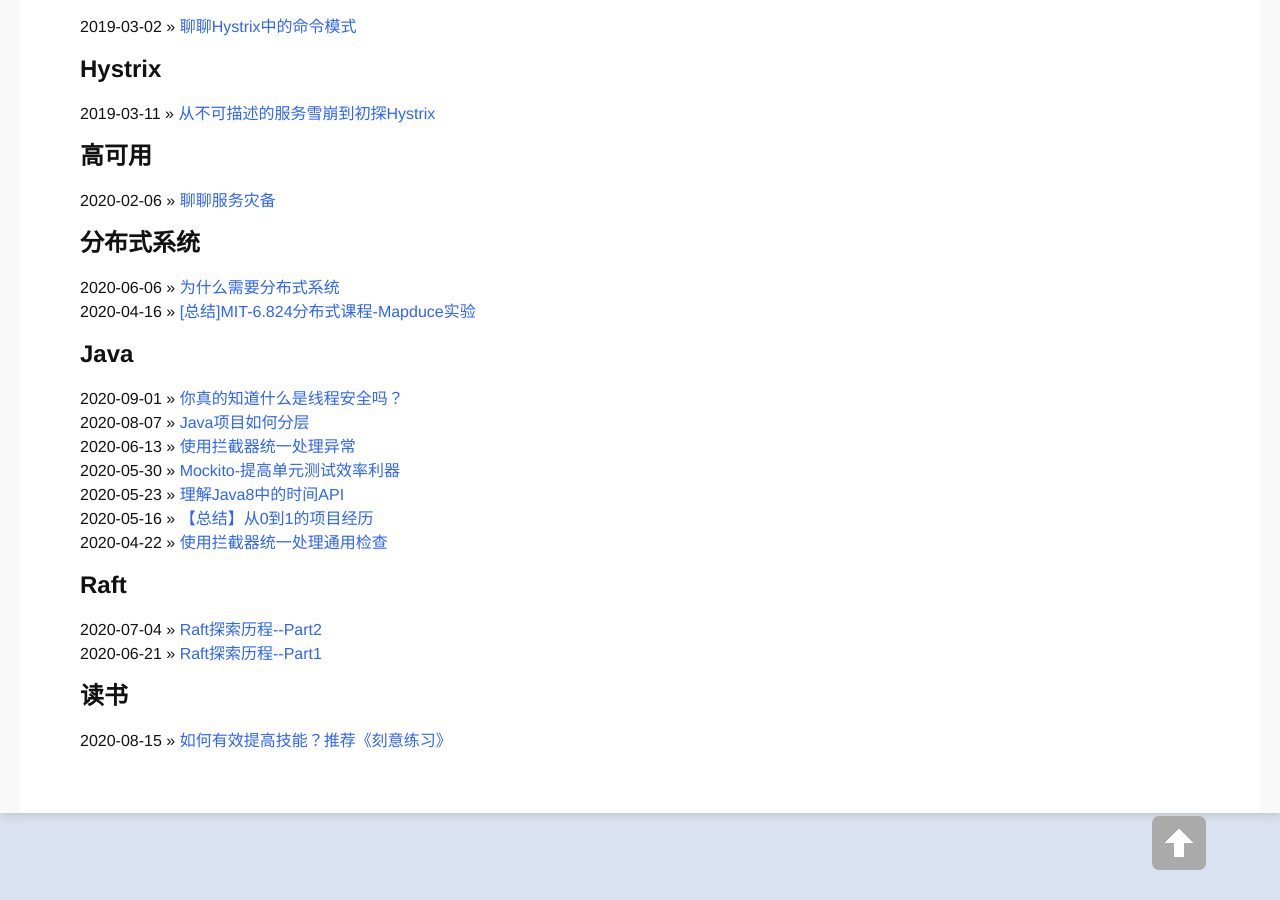
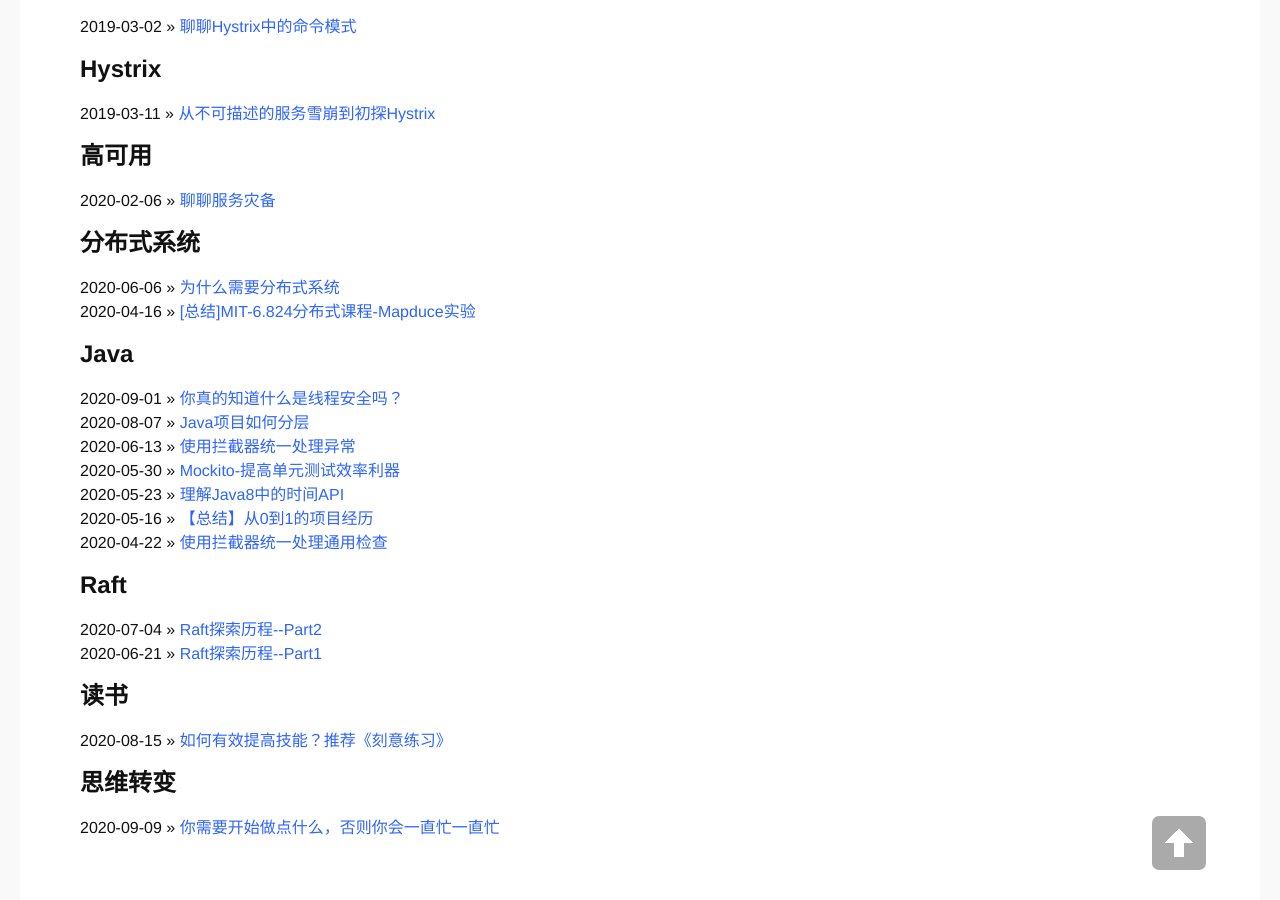
Before and after one commit to hoohack/hoohack.github.io, a Jekyll site: the page built from categories.md, in a window 1280 px wide and 900 px high, scrolled down 3855 px. Built offline with Jekyll 4.4.1, drawn with Linux system fonts in a browser that asks for light colours; comment, search, counter and statistics services are not loaded; some of the changed lines change nothing that is shown.

Commit message:
new post

```diff
--- /dev/null
+++ b/_posts/2020/2020-09-09-change-thought-now.md
@@ -0,0 +1,59 @@
+---
+layout: post
+title: "你需要开始做点什么，否则你会一直忙一直忙"
+date: '2020-09-09 23:10:00'
+author: hoohack
+categories: 思维转变
+excerpt: '思维转变,戒掉拖延症,拖延症,做减法,如何戒掉拖延症'
+keywords: '思维转变,戒掉拖延症,拖延症,做减法,如何戒掉拖延症'
+---
+
+## 拖延思维模式
+很多人都有很多想完成的事情，想读书，想健身，想学会写作，想学习冲咖啡，想学习很多很多东西。甚至还把每件事情都排上日程，准备开始行动。
+
+但是很多时候，遇到下一个紧急的事情或者其他更能吸引人的事情，我们都会打断当前准备开始的事情或者正在进行中的事情，去完成那件紧急的事情。
+
+假设有A、B、C三件事情，重要性递减，紧急性递增，遇到B事情的时候我们会想做完B再做A，下一次还会有更吸引的C，到时又会对自己说，做完C再做A。长期以往，拖延症就逐渐养成，A可能会在很长很长的未来中被想起或者永远都不会被想起。因为我们会一直忙一直忙，一直没有时间，一直把事情推拖到很久很久以后。
+
+<!--more-->
+
+举几个例子：
+
+**1/** 公司突然有紧急项目，需要阶段性高强度加班，我们就会对自己说：“这段时间太忙了，我没有时间，等这段时间的加班停下来再说吧。”
+
+**2/** 想开始学习写作，但是突然发现一本很好看的小说或者一部很刺激的电视剧，我们就会对自己说：“这个东西实在太刺激了，等我看完这本小说/看完这部电视剧再开始吧。”
+
+**3/** 晚上想思考自己的职业发展问题，发现已经比较晚了，也有一点点困意，我们就会对自己说：“现在有点太晚了，明天还得早起上班，先休息吧，下次再慢慢思考。”
+
+总之，我们总有这样不断冒出来的想法和紧急的事情来让我们找借口去停止努力，去给自己不努力找一个能让心里好过一点的理由。最直接也最有效的理由就是：“我很忙”，“我没时间”。
+
+## 思维转变
+我们的一生中，会有很多事情要忙，我们会一直忙，一直没时间，等到回过头来看的时候，就错过很多了。要治理这种情况的拖延症，或者说为自己找借口的思维模式，我们需要一个思维转变，把做完B再做A的思维转变为----“我能做什么？我应该怎么做”。
+
+举个例子，如果你想思考一下自己的职业发展问题，你的思考不应该是，等忙完这段工作再去思考。而是转变为：我现在确实工作很忙，那这周到底我有多少自己的时间，在这些有限的时间里，我应该怎么思考。
+
+再举个例子，有时候公司的项目启动周期较长，需求出来较慢，那么思维方式不应该是，我要慢慢摸鱼，等需求全部出来再去慢慢分析。而是，根据目前已经知道的需求以及自身拥有的能力，我能做些什么基础功能的搭建？我应该做点什么功能，等到需求完全出来的时候我能够更快速地完成功能。
+
+说白了就是，结合自己的客观条件，有多大能力做多大事儿，但不能什么都不干。
+
+这样做的好处是：至少能做点什么，对于想完成的那件事情，不会毫无进展，事情是往不断完成的趋势。
+
+## 做减法
+另一个建议是，要为自己手上的事情“做减法”，找出一件自己最想做的事情，通过上面的思维为自己想做的事情去开始做点什么。
+
+一个人的精力和时间是有限的，不能够什么都想要。特别是工作或者有了家庭以后，一天24小时，除去上班和生活琐事，一个人真正剩下的空余时间其实就只剩下那么1-2小时，在这2个小时里，不可能看完一本书，去健身房，看完一集电视剧。这些事情是不可能在2小时内完成的，而且每完成一件事情的时候还需要一点点休息时间来调整状态切换到下一件事情，所以要按照实际情况来安排自己的计划和时间。
+
+要知道的是，你的时间花在哪里，你的成就就在哪里。你每天看书，吸收了很多知识，但是你不能期望你马上懂得了写作，也不能期望你会有六块腹肌。
+
+有得就有舍，要想得到一些东西，在某些方面必须作出牺牲。对目标不断地做减法，把时间花在自己当下最想有所成就的领域上。
+
+我们应该做最重要的事情，而不是最紧急的事情，如果每次都去做紧急的事情，那就是一个“救火英雄”了。
+
+## 总结
+思维转变很难，不可能听到一个思维之后突然就有个顿悟完成了思维的转变，需要很多时间，不断思考这个思维的好处，给自己点时间去适应，慢慢转变为新的思维。
+
+原创文章，文笔有限，才疏学浅，文中若有不正之处，万望告知。
+
+如果本文对你有帮助，麻烦顺手点个赞吧，谢谢
+
+![](https://www.hoohack.me/assets/images/qrcode.jpg)
```
Also changed, not shown: _posts/2020/2020-09-01-what-is-thread-safe.md (+2 -2 lines), assets/images/qrcode.jpg.
